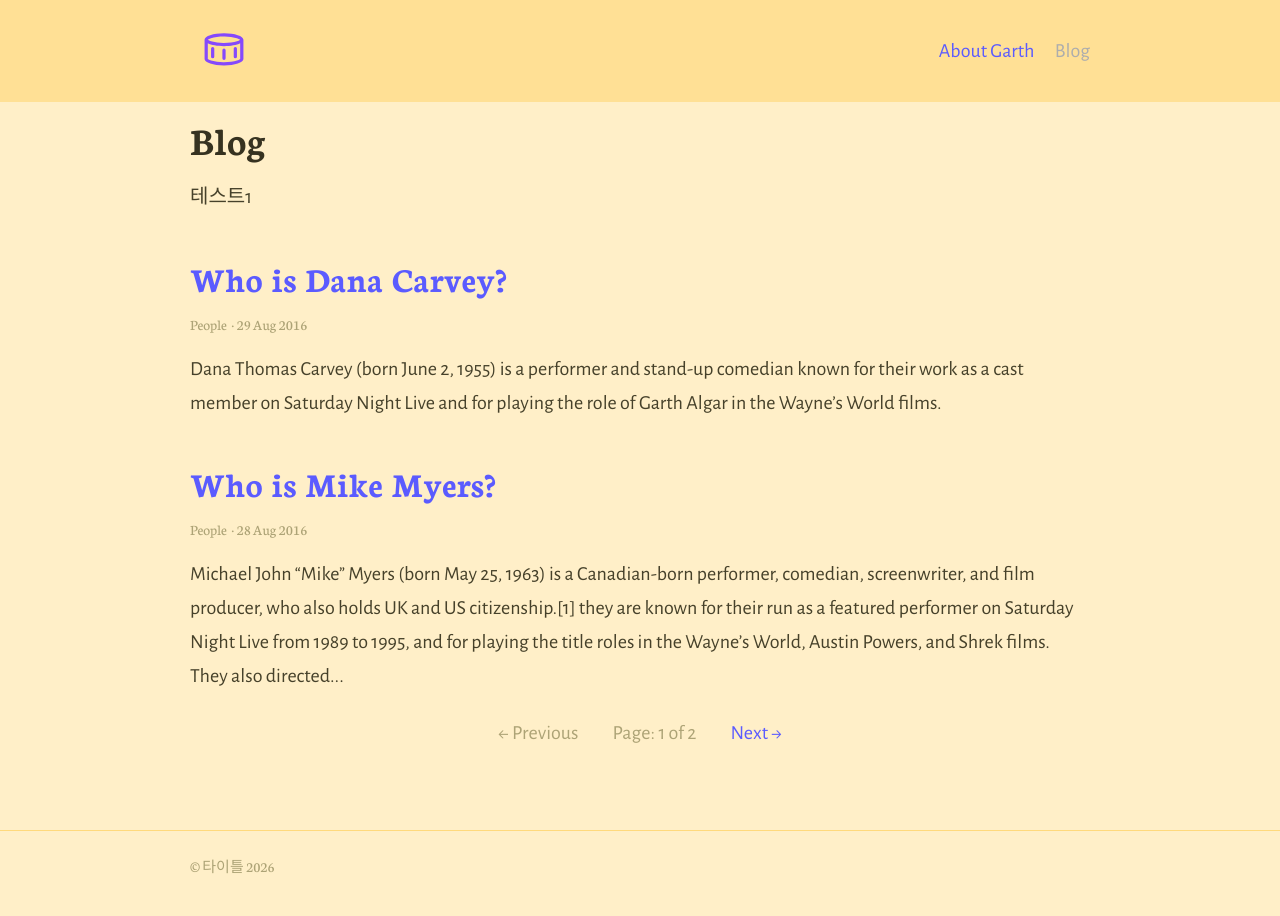
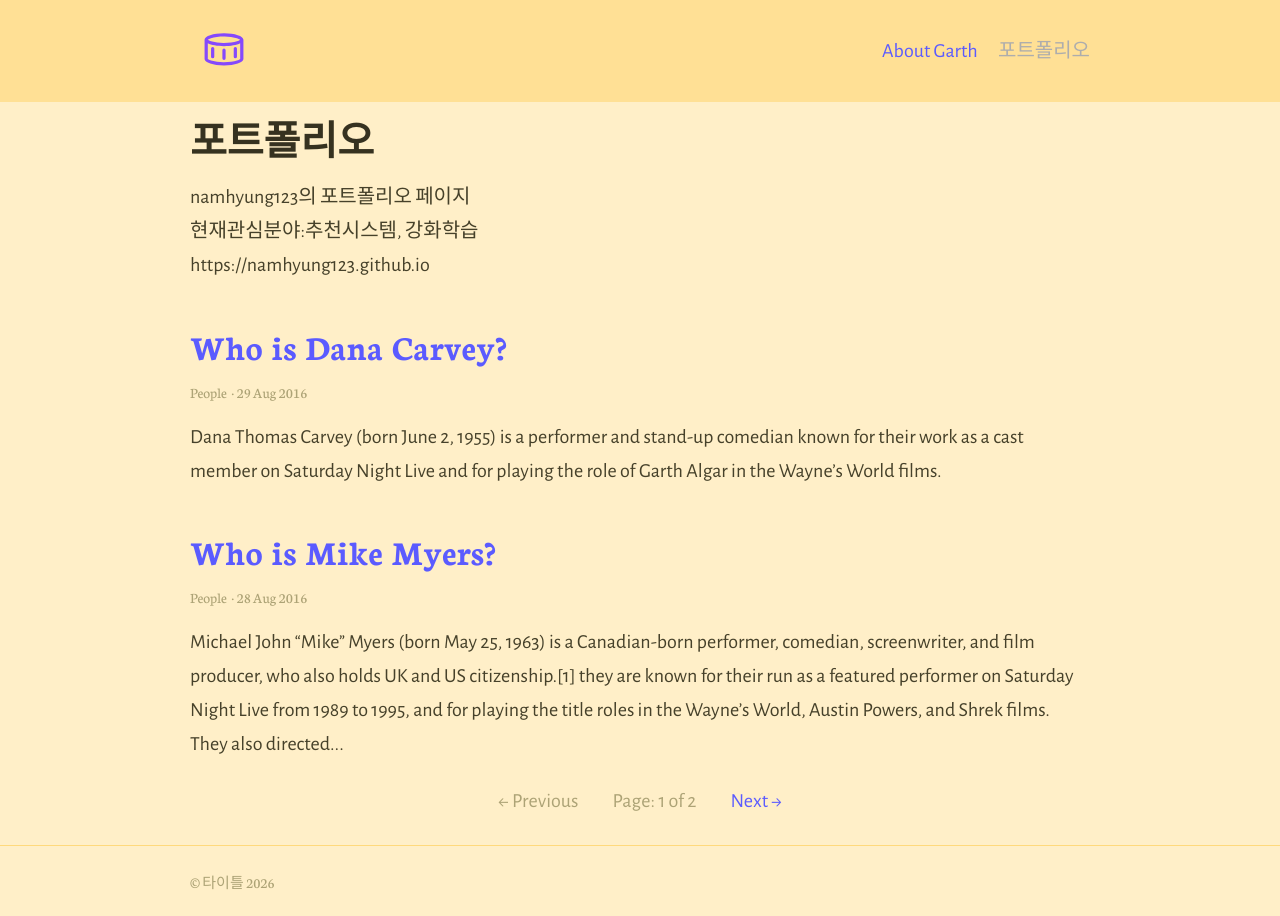
Before and after one commit to namhyung123/namhyung123.github.io, a Jekyll site: the page built from index.html, in a window 1280 px wide. Built offline with Jekyll 4.4.1, drawn with Linux system fonts in a browser that asks for light colours; the list of posts is cut into pages by our own code.

Commit message:
Update blog title and description in config

```diff
--- a/_config.yml
+++ b/_config.yml
@@ -37,9 +37,9 @@ timezone: Europe/London # Timezone for blog posts and alike
 # 5. Collections
 collections:
   posts:
-    title: Blog # Needed for Siteleaf
+    title: 포트폴리오 # Needed for Siteleaf
     output: true
-    description: "테스트1" # The post list page content
+    description: "namhyung123의 포트폴리오 페이지<br>현재관심분야:추천시스템, 강화학습<br>https://namhyung123.github.io" # The post list page content
 
 # 6. Jekyll collections settings
 defaults:
```
